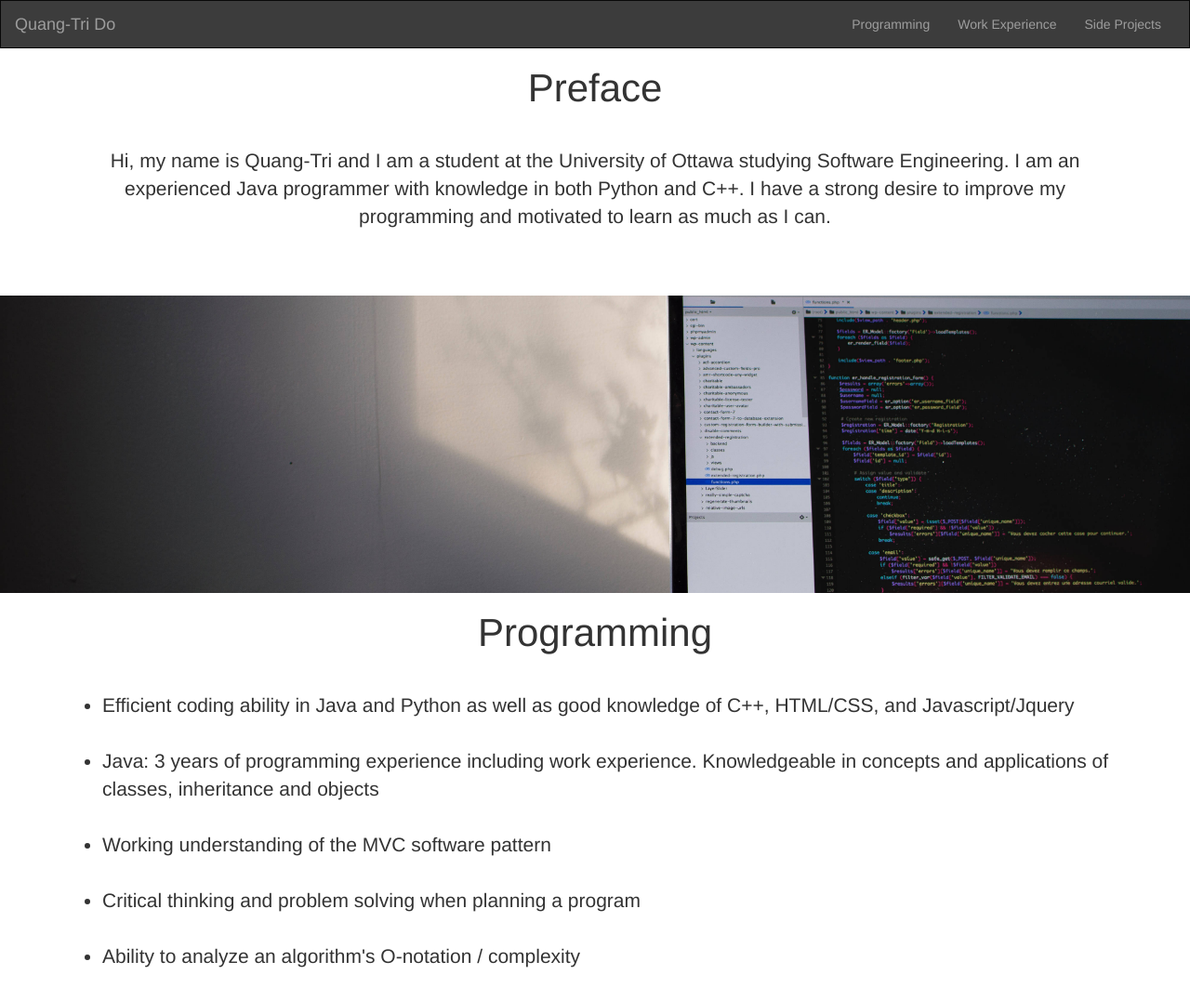
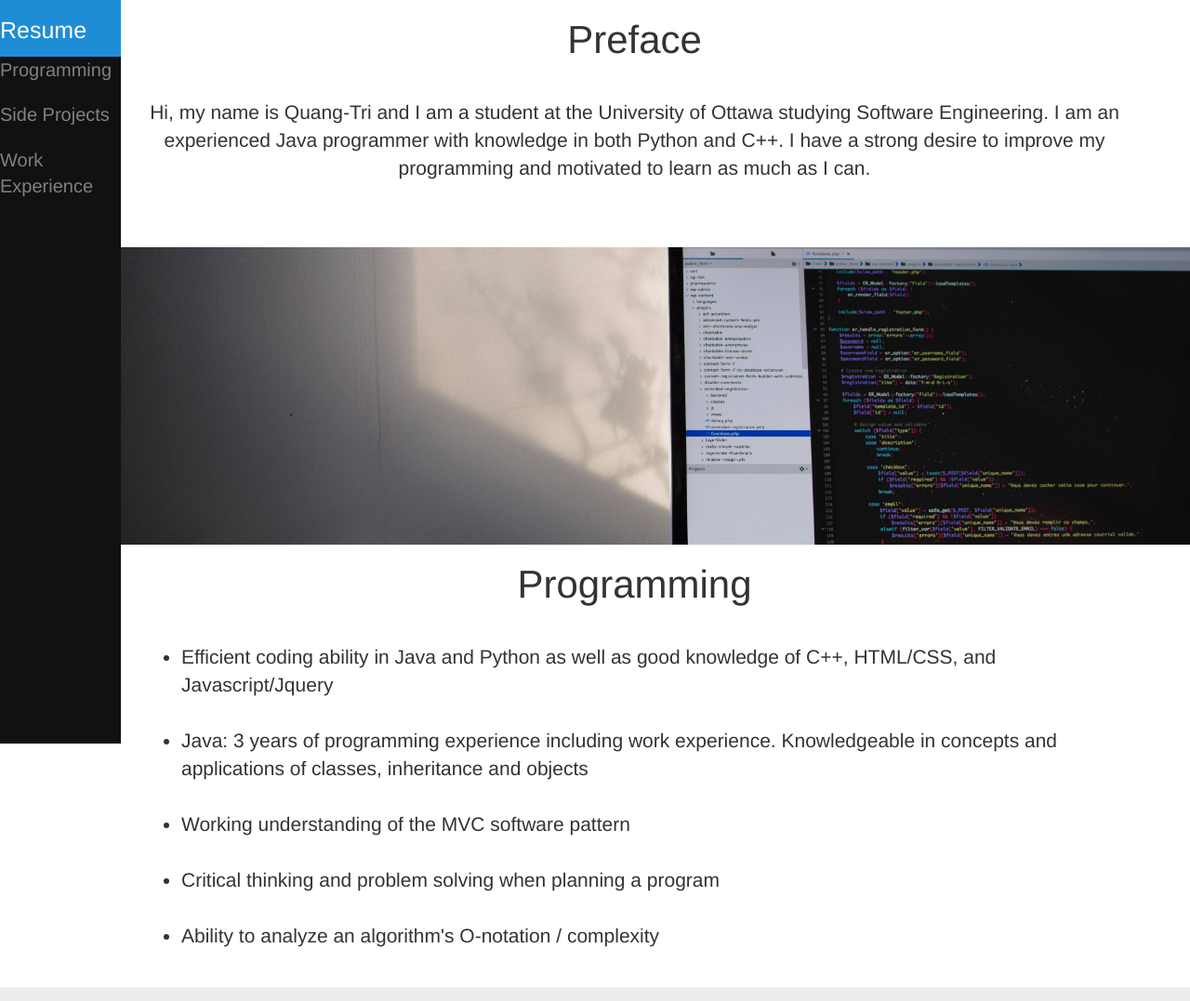
Before and after one commit to Roswellt/Roswellt.github.io, a plain HTML site: page index.html in a window 1280 px wide. Shown: the top 1077 px of the page at 93% size. Drawn offline with nearby package versions, Linux system fonts and the light colour scheme.

Commit message:
side navbar added

```diff
--- a/index.html
+++ b/index.html
@@ -5,30 +5,20 @@
   <title>Resume</title>
   <link rel="stylesheet" href="https://maxcdn.bootstrapcdn.com/bootstrap/3.3.7/css/bootstrap.min.css">
   <link rel="stylesheet" type="text/css" href="mycss.css">
-  <link rel="stylesheet" href="https://unpkg.com/purecss@1.0.0/build/pure-min.css" integrity="sha384-nn4HPE8lTHyVtfCBi5yW9d20FjT8BJwUXyWZT9InLYax14RDjBj46LmSztkmNP9w" crossorigin="anonymous">
+  <link rel="stylesheet" href="https://unpkg.com/purecss@1.0.0/build/pure-min.css" integrity="sha384-nn4HPE8lTHyVtfCBi5yW9d20FjT8BJwUXyWZT9InLYax14RDjBj46LmSztkmNP9w"
+    crossorigin="anonymous">
   <meta charset="utf-8" />
   <meta name="viewport" content="width=device-width, initial-scale=1">
 </head>
 
 <body>
-  <nav class="navbar navbar-inverse">
-    <div class="container-fluid">
-      <div class="navbar-header">
-        <a class="navbar-brand" href="index.html">Quang-Tri Do</a>
-      </div>
-      <ul class="nav navbar-nav">
-        <li>
-          <a id="programming" href="#">Programming</a>
-        </li>
-        <li>
-          <a id="work-experience" href="#">Work Experience</a>
-        </li>
-        <li>
-          <a id="side-projects" href="#">Side Projects</a>
-        </li>
-      </ul>
-    </div>
-  </nav>
+
+  <div id="mySidenav" class="sidenav">
+      <a id="main-navbar" href="#">Resume</a>
+    <a id="programming" href="#">Programming</a>
+    <a id="side-projects" href="#">Side Projects</a>
+    <a id="work-experience" href="#">Work Experience</a>
+  </div>
 
   <div class="container preface text-center">
     <h2>Preface</h2>
@@ -94,7 +84,8 @@
         </div>
         <div class="modal-body">
           <p>A python tool that texts which bus number and route to take to get from location to destination to your mobile
-            number.</p>
+            number.
+          </p>
           <p>Built using the GMail and Google maps API. The Google maps API is used to get a bus route from location to destination,
             which is then formatted into a readable output</p>
           <p>The GMail API receives incoming mobile texts with location and destination specified, and then sends the Google
--- a/mycss.css
+++ b/mycss.css
@@ -1,4 +1,5 @@
-body, html {
+body,
+html {
   margin: 0;
   height: 100%;
 }
@@ -45,6 +46,54 @@ h3 {
   font-size: 2.25em;
 }
 
+/* SIDE NAV BAR */
+
+.sidenav a {
+  padding: 0px 0px 20px 0px;
+  text-decoration: none;
+  font-size: 20px;
+  color: #818181;
+  display: block;
+  transition: 0.3s;
+}
+
+/* When you mouse over the navigation links, change their color */
+
+.sidenav a:hover {
+  color: #f1f1f1;
+  background-color: #3c3c3c;
+}
+
+#main-navbar {
+  background-color: #1f8dd6;
+  color: #ffffff;
+  font-size: 25px;
+  padding-top: 15px;
+  padding-bottom: 10px;
+}
+
+/* On smaller screens, where height is less than 450px, change the style of the sidenav (less padding and a smaller font size) */
+
+@media screen and (max-height: 450px) {
+  .sidenav {
+  }
+  .sidenav a {
+    font-size: 18px;
+  }
+}
+
+ /* The sidenav */
+.sidenav {
+  height: 100%;
+  width: 130px;
+  position: fixed;
+  z-index: 1;
+  top: 0;
+  left: 0;
+  background-color: #111;
+  overflow-x: hidden;
+}
+
 /* Parallax CSS */
 
 .parallax {
@@ -58,6 +107,10 @@ h3 {
 #first {
   height: 40%;
   background-image: url(images/laptop2.jpg);
+}
+
+.container {
+  padding-left: 100px;
 }
 
 /* Preface CSS */
```
Also changed, not shown: index.js (line endings or trailing spaces).
